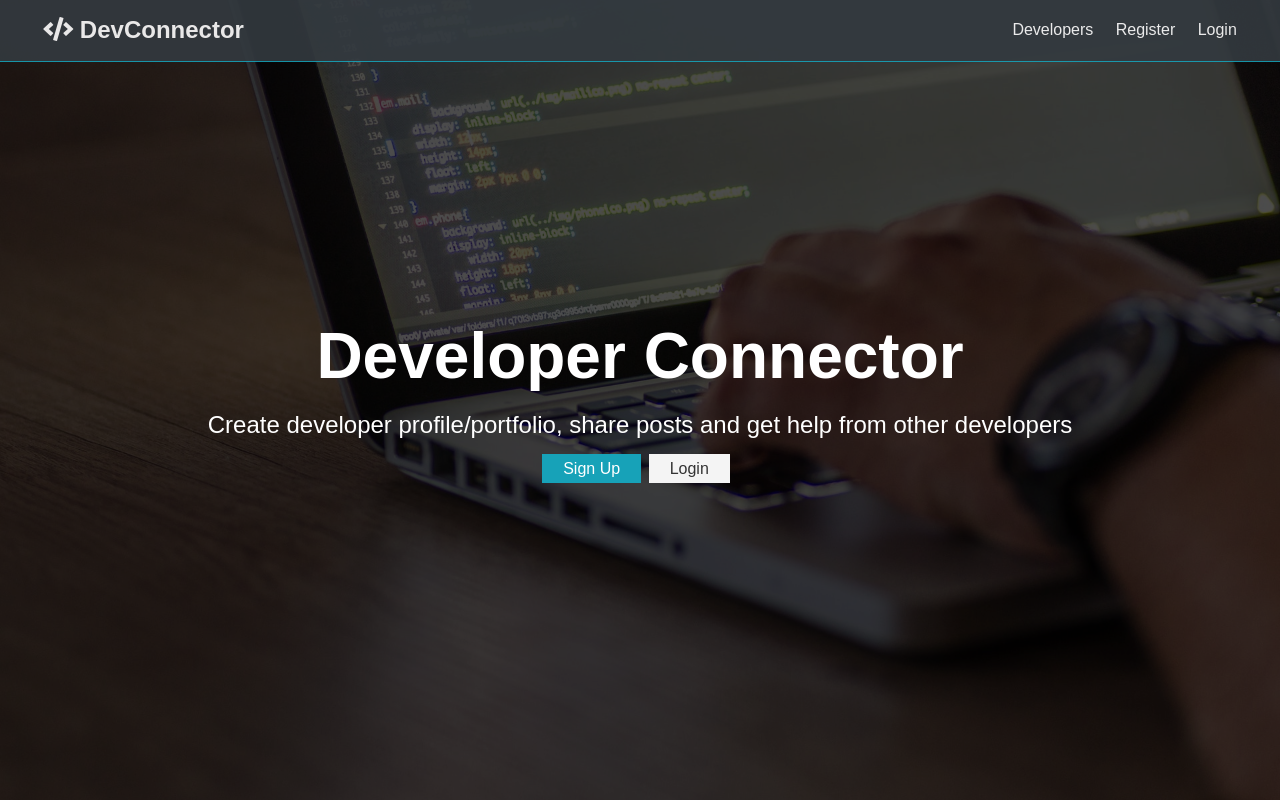
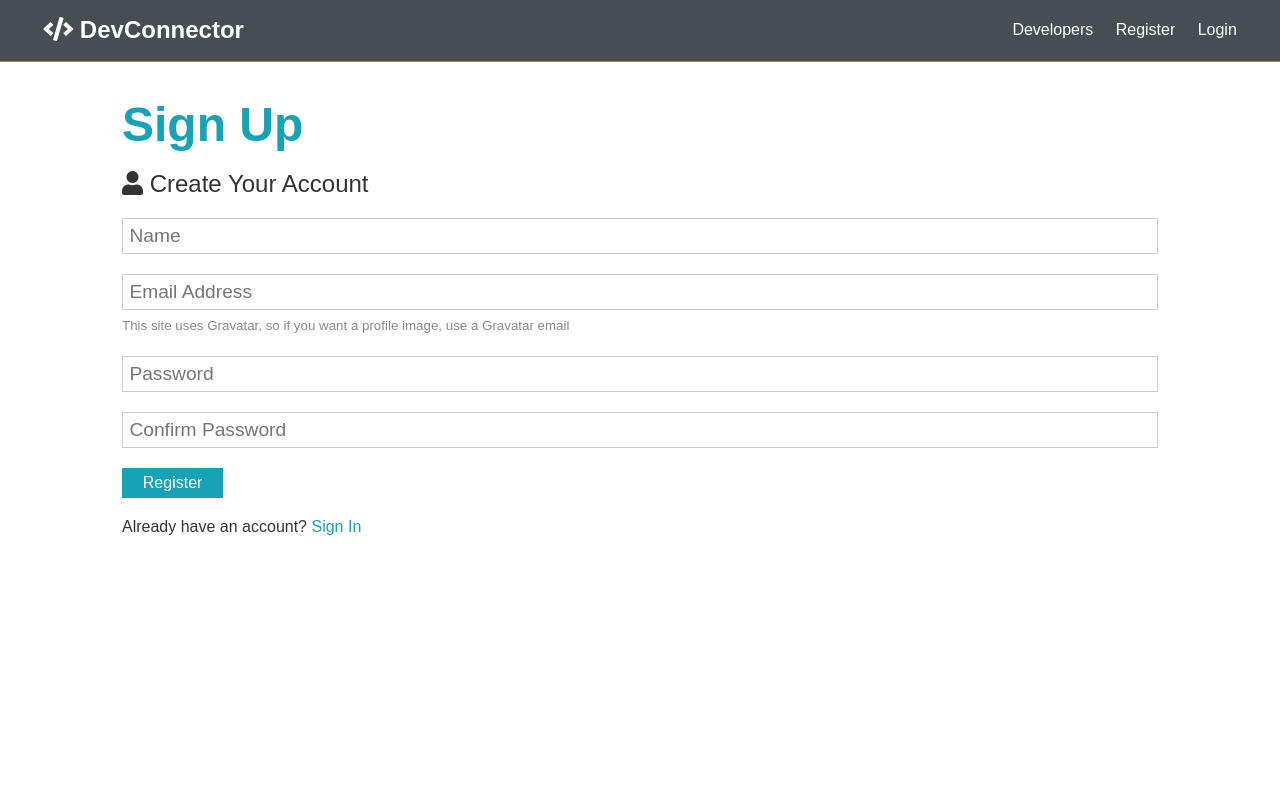
Before and after one commit to huynhdieutuong/MERN_DevConnector, a React (Create React App) app in the folder client/: page /register in a window 1280 px wide. Built offline with nearby package versions, Linux system fonts and the light colour scheme; the HTML template or start-up script is replaced by a standard one.

Commit message:
Register & Login Component

```diff
--- a/client/src/App.js
+++ b/client/src/App.js
@@ -4,13 +4,19 @@
 
 import Navbar from './components/layout/Navbar';
 import Landing from './components/layout/Landing';
+import Register from './components/auth/Register';
+import Login from './components/auth/Login';
 
 const App = () => (
   <Router>
     <Fragment>
       <Navbar />
       <Switch>
-        <Route path='/' component={Landing} />
+        <Route exact path='/' component={Landing} />
+        <section className='container'>
+          <Route exact path='/register' component={Register} />
+          <Route exact path='/login' component={Login} />
+        </section>
       </Switch>
     </Fragment>
   </Router>
--- /dev/null
+++ b/client/src/components/auth/Login.js
@@ -0,0 +1,57 @@
+import React, { Fragment, useState } from 'react';
+import { Link } from 'react-router-dom';
+
+const Login = () => {
+  const [formData, setFormData] = useState({
+    email: '',
+    password: '',
+  });
+
+  const { email, password } = formData;
+
+  const onChange = (e) =>
+    setFormData({ ...formData, [e.target.name]: e.target.value });
+
+  const onSubmit = (e) => {
+    e.preventDefault();
+    console.log(formData);
+  };
+
+  return (
+    <Fragment>
+      <h1 className='large text-primary'>Sign In</h1>
+      <p className='lead'>
+        <i className='fas fa-user'></i> Sign Into Your Account
+      </p>
+      <form className='form' onSubmit={onSubmit}>
+        <div className='form-group'>
+          <input
+            type='email'
+            placeholder='Email Address'
+            required
+            name='email'
+            value={email}
+            onChange={onChange}
+          />
+        </div>
+        <div className='form-group'>
+          <input
+            type='password'
+            placeholder='Password'
+            minLength='6'
+            required
+            name='password'
+            value={password}
+            onChange={onChange}
+          />
+        </div>
+        <input type='submit' value='Login' className='btn btn-primary' />
+      </form>
+      <p className='my-1'>
+        Don't have an account? <Link to='/register'>Sign Up</Link>
+      </p>
+    </Fragment>
+  );
+};
+
+export default Login;
--- /dev/null
+++ b/client/src/components/auth/Register.js
@@ -0,0 +1,89 @@
+import React, { Fragment, useState } from 'react';
+import { Link } from 'react-router-dom';
+
+const Register = () => {
+  const [formData, setFormData] = useState({
+    name: '',
+    email: '',
+    password: '',
+    password2: '',
+  });
+
+  const { name, email, password, password2 } = formData;
+
+  const onChange = (e) =>
+    setFormData({ ...formData, [e.target.name]: e.target.value });
+
+  const onSubmit = (e) => {
+    e.preventDefault();
+
+    if (password !== password2) {
+      console.log('Password do not match');
+    } else {
+      console.log(formData);
+    }
+  };
+
+  return (
+    <Fragment>
+      <h1 className='large text-primary'>Sign Up</h1>
+      <p className='lead'>
+        <i className='fas fa-user'></i> Create Your Account
+      </p>
+      <form className='form' onSubmit={onSubmit}>
+        <div className='form-group'>
+          <input
+            type='text'
+            placeholder='Name'
+            required
+            name='name'
+            value={name}
+            onChange={onChange}
+          />
+        </div>
+        <div className='form-group'>
+          <input
+            type='email'
+            placeholder='Email Address'
+            required
+            name='email'
+            value={email}
+            onChange={onChange}
+          />
+          <small className='form-text'>
+            This site uses Gravatar, so if you want a profile image, use a
+            Gravatar email
+          </small>
+        </div>
+        <div className='form-group'>
+          <input
+            type='password'
+            placeholder='Password'
+            minLength='6'
+            required
+            name='password'
+            value={password}
+            onChange={onChange}
+          />
+        </div>
+        <div className='form-group'>
+          <input
+            type='password'
+            placeholder='Confirm Password'
+            minLength='6'
+            required
+            name='password2'
+            value={password2}
+            onChange={onChange}
+          />
+        </div>
+        <input type='submit' value='Register' className='btn btn-primary' />
+      </form>
+      <p className='my-1'>
+        Already have an account? <Link to='/login'>Sign In</Link>
+      </p>
+    </Fragment>
+  );
+};
+
+export default Register;
--- a/client/src/components/layout/Navbar.js
+++ b/client/src/components/layout/Navbar.js
@@ -5,7 +5,7 @@
   return (
     <nav className='navbar bg-dark'>
       <h1>
-        <Link to='/dashboard'>
+        <Link to='/'>
           {' '}
           <i className='fas fa-code'></i> DevConnector{' '}
         </Link>
```
